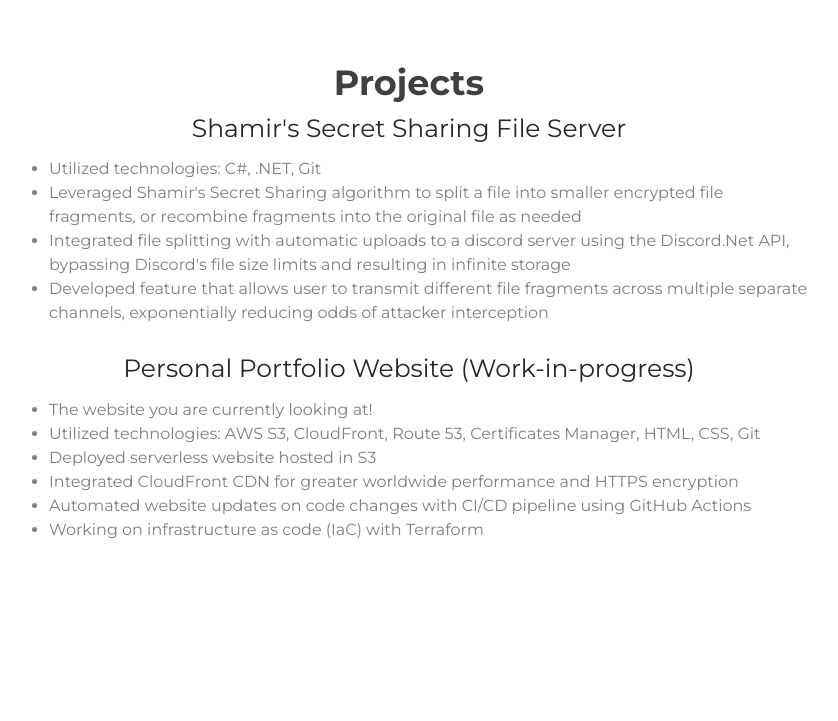
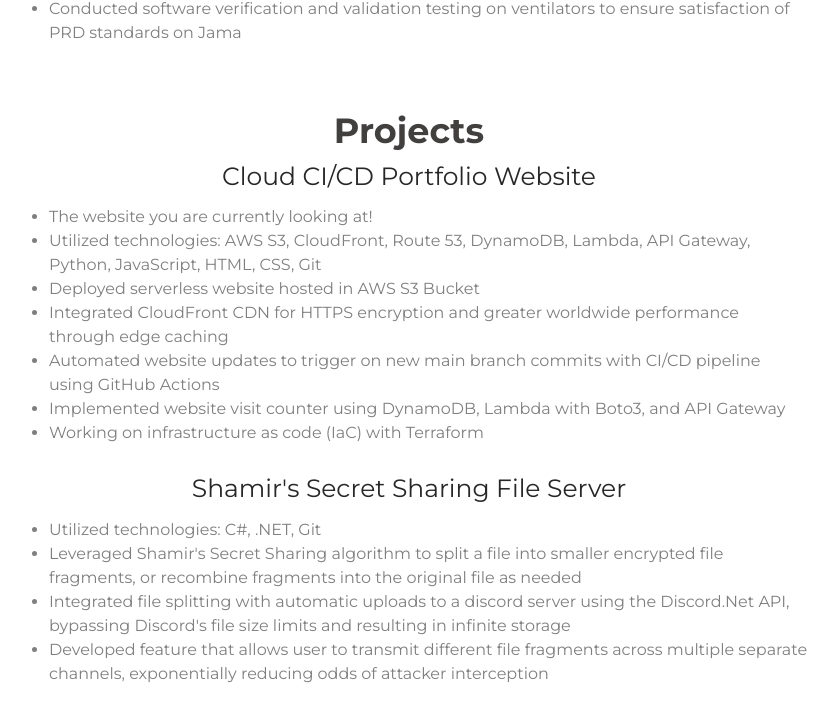
Before and after one commit to ntransw/ntransw, a plain HTML site: page index.html in a window 1280 px wide. Shown: the part 1187-1908 px from the top of the page, without its empty margins (231-1069 px from the left). Before the commit the page ends 1789 px from the top, so only its background shows below. Drawn offline with Linux system fonts and the light colour scheme; no server answers.

Commit message:
Implement total visitor counter through API Gateway integration

```diff
--- a/index.html
+++ b/index.html
@@ -15,9 +15,26 @@
                 I am a Software Engineer with 1.5 years of experience, primarily in automated testing for medical devices.
                 My passion for technology has also driven me to work on a diverse range of projects, including DevOps pipelines, embedded GUIs, and Android applications.
                 I am currently open to Software Engineer, DevOps Engineer, and QA Automation Engineer roles.
+
             </p>
         </div>
 
+        <script>
+            fetch('https://a8la486rac.execute-api.us-east-1.amazonaws.com/default/increment_viewcount')
+              .then(response => response.json())
+              .then(data => {
+                const parsedData = parseInt(data);
+                const visitorElement = document.getElementById('visitor-data');
+                visitorElement.textContent = `Total Website Visits: ${parsedData}`;
+                // visitorElement.style.display = 'block';
+              })
+              .catch(error => {
+                console.error('Visitor counter failed:', error);
+              });
+        </script>
+        <div id="visitor-data">&nbsp;</div>
+
+        <br>
         <a href="https://www.linkedin.com/in/nathan-h-tran/"><img src="assets/linkedin.png" width="70" height="70"></a>
         <a href="https://github.com/ntransw"><img src="assets/github.png" width="70" height="70"></a>
         <a href="assets/Nathan_Tran_Resume.pdf" download><img src="assets/resume.jpg" width="70" height="70"></a>
@@ -52,6 +69,18 @@
         </div>
 
         <h3>Projects</h3>
+        <h4>Cloud CI/CD Portfolio Website</h4>
+        <div class="desc">
+            <ul>
+                <li>The website you are currently looking at!</li>
+                <li>Utilized technologies: AWS S3, CloudFront, Route 53, DynamoDB, Lambda, API Gateway, Python, JavaScript, HTML, CSS, Git</li>
+                <li>Deployed serverless website hosted in AWS S3 Bucket</li>
+                <li>Integrated CloudFront CDN for HTTPS encryption and greater worldwide performance through edge caching</li>
+                <li>Automated website updates to trigger on new main branch commits with CI/CD pipeline using GitHub Actions</li>
+                <li>Implemented website visit counter using DynamoDB, Lambda with Boto3, and API Gateway</li>
+                <li>Working on infrastructure as code (IaC) with Terraform</li>
+            </ul>
+        </div>
         <h4>Shamir's Secret Sharing File Server</h4>
         <div class="desc">
             <ul>
@@ -61,18 +90,6 @@
                 <li>Developed feature that allows user to transmit different file fragments across multiple separate channels, exponentially reducing odds of attacker interception</li>
             </ul>
         </div>
-        <h4>Personal Portfolio Website (Work-in-progress) </h4>
-        <div class="desc">
-            <ul>
-                <li>The website you are currently looking at!</li>
-                <li>Utilized technologies: AWS S3, CloudFront, Route 53, Certificates Manager, HTML, CSS, Git</li>
-                <li>Deployed serverless website hosted in S3</li>
-                <li>Integrated CloudFront CDN for greater worldwide performance and HTTPS encryption</li>
-                <li>Automated website updates on code changes with CI/CD pipeline using GitHub Actions</li>
-                <li>Working on infrastructure as code (IaC) with Terraform</li>
-            </ul>
-        </div>
-
 
     </main>
 
--- a/styles.css
+++ b/styles.css
@@ -1,6 +1,4 @@
 @import url('https://fonts.googleapis.com/css2?family=Montserrat:wght@400;700&display=swap');
-
-/* Reset default browser styles */
 
 h1 {
     margin-left: 0px;
@@ -52,4 +50,3 @@ img {
     padding-left: 20px;
     padding-right: 20px;
 }
-/* H
```
